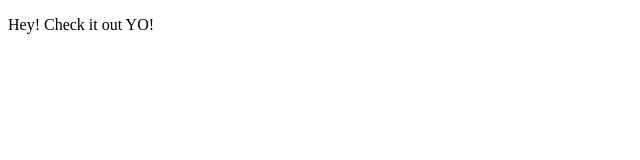
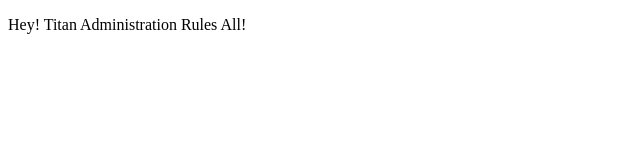
Before and after one commit to nickam78/nickam78.github.io, a plain HTML site: page index.html in a window 1280 px wide. Shown: the whole page, without its empty margins (0-640 px from the left). Drawn offline with Linux system fonts and the light colour scheme.

Commit message:
Change to text in page

```diff
--- a/index.html
+++ b/index.html
@@ -5,6 +5,6 @@
 </head
 
   <body>
-    <p>Hey! Check it out YO!</p>
+    <p>Hey! Titan Administration Rules All!</p>
   </body>
 </html>
```
